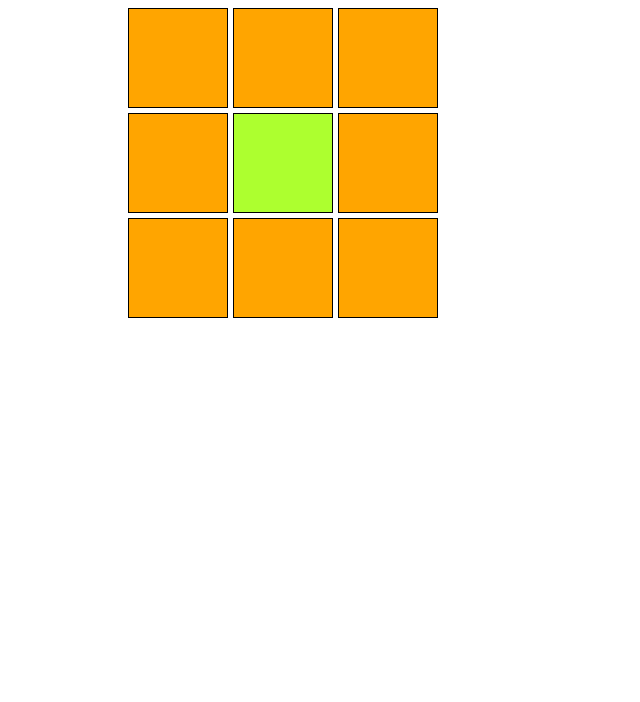
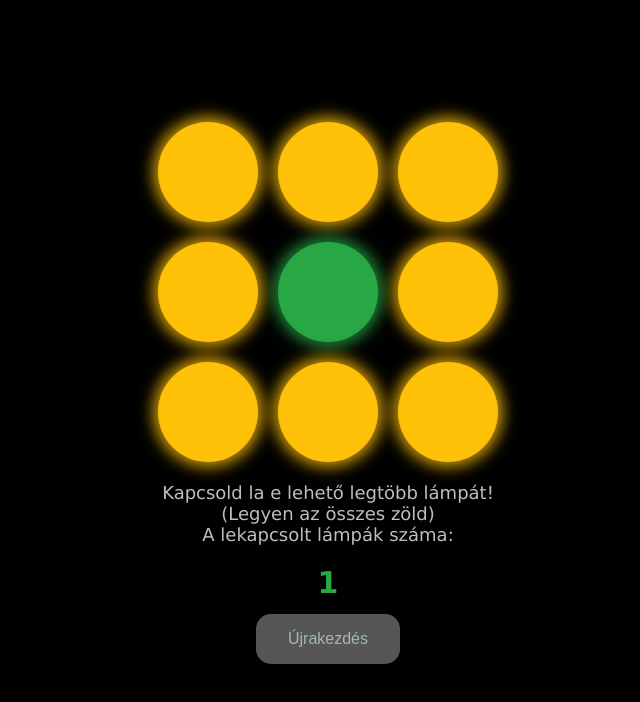
Before and after one commit to KiraLujza/LightOn-teszt, a plain HTML site: page index.html in a window 1280 px wide. Shown: the whole page, without its empty margins (312-952 px from the left). Drawn offline with Linux system fonts and the light colour scheme.

Commit message:
javitasok, ujrakezd gomb

```diff
--- a/Infopanel.js
+++ b/Infopanel.js
@@ -0,0 +1,22 @@
+export default class Infopanel
+{
+
+    #szuloElem
+    constructor(szam, szuloElem)
+    {
+        this.szam = szam
+        this.#szuloElem = szuloElem
+        this.lampaszamlalo();
+
+    }
+
+
+    lampaszamlalo()
+    {
+        let html = `<p>Kapcsold la e lehető legtöbb lámpát! (Legyen az összes zöld)
+                        <br>A lekapcsolt lámpák száma:</p>
+                    <p class="kiemelt">${this.szam}</p>`;
+
+        this.#szuloElem.insertAdjacentHTML("beforeend", html);
+    }
+}
--- a/Jatekter.js
+++ b/Jatekter.js
@@ -1,21 +1,71 @@
-import Lampa from "./Lampa.js"
+import Infopanel from "./Infopanel.js";
+import Lampa from "./Lampa.js";
 
 export default class Jatekter{
     #allapotok
+
     constructor(szuloelem){
         this.szuloelem = szuloelem
-        this.#allapotok = [false,false,false,false,true,false,false,false,false]
+        this.#allapotok = [false, false, false,
+                            false, true, false,
+                            false, false, false];
 
         this.megjelenit();
         this.kezel();
-        this.nyertesFigyel();
+        this.ujrakezd();
+
     }
 
+
+    ujrakezd()
+    {
+        let elem = document.getElementsByClassName("ujra")[0];
+        let html = `<button class="gomb">Újrakezdés</button>`;
+
+        elem.insertAdjacentHTML("beforeend", html);
+
+        let gomb = document.querySelector(".gomb");
+        gomb.addEventListener("click", (event)=>{
+            console.log(event)
+            this.visszaall();
+            this.megjelenit()
+        });
+    }
+
+    visszaall()
+    {
+
+        for (let index = 0; index < this.#allapotok.length; index++)
+        {
+           this.#allapotok[index] = Math.random() < 0.5;
+           console.log(index)
+        }
+    }
+
+    megszamlal()
+    {
+        let szamlal = 0;
+        for (let index = 0; index < this.#allapotok.length; index++)
+        {
+            if(this.#allapotok[index] === true)
+            {
+                szamlal++;
+            }
+        }
+        return szamlal;
+    }
+
+
     megjelenit(){
+        this.szuloelem.innerHTML = "";
         for (let index = 0; index < this.#allapotok.length; index++) {
             new Lampa(this.szuloelem,this.#allapotok[index],index)
 
         }
+
+        this.nyertesFigyel();
+
+        new Infopanel(this.megszamlal(), this.szuloelem);
     }
 
     kezel(){
@@ -24,53 +74,50 @@ export default class Jatekter{
             this.#allapotok[index] = this.#allapotok[index] === true ? false : true;
             console.log(this.#allapotok[index])
 
-                // Toggle the neighbors in a 3x3 grid (up, down, left, right)
                 const neighbours = this.getNeighbours(index);
 
-                // Toggle the neighboring lamps
                 neighbours.forEach(neighborIndex => {
                     this.#allapotok[neighborIndex] = this.#allapotok[neighborIndex] === true ? false : true;
                 });
-
-                this.szuloelem.innerHTML = "";
-
                 this.megjelenit();
 
-                this.nyertesFigyel();
-
-
-
-
             }
-    )}
+    )};
 
 
     getNeighbours(index){
         const neighbors = [];
 
-        // Calculate row and column based on the index
-        const row = Math.floor(index / 3); // 0, 1, or 2
-        const col = index % 3; // 0, 1, or 2
+        const row = Math.floor(index / 3);
+        const col = index % 3;
 
-        // Check the neighbors based on the row and column
-        if (row > 0) neighbors.push(index - 3); // Up
-        if (row < 2) neighbors.push(index + 3); // Down
-        if (col > 0) neighbors.push(index - 1); // Left
-        if (col < 2) neighbors.push(index + 1); // Right
+        if (row > 0) neighbors.push(index - 3);
+        if (row < 2) neighbors.push(index + 3);
+        if (col > 0) neighbors.push(index - 1);
+        if (col < 2) neighbors.push(index + 1);
 
         return neighbors;
 
-}
+    }
 
-    nyertesFigyel(){
+    nyertesFigyel()
+    {
         let win = this.#allapotok.every(state => state === true)
-        if (!win) {
+        if (!win)
+        {
             win = this.#allapotok.every(state => state === false)
 
         }
-        if(win){
-            alert("big win")
+        if (win) {
+            this.szuloelem.innerHTML = "";
+            for (let index = 0; index < this.#allapotok.length; index++) {
+                new Lampa(this.szuloelem,true,index)
+            }
 
+            setTimeout(() => {
+                alert("Big win");
+            }, 500);
+
+        }
     }
 }
-}
--- a/Lampa.js
+++ b/Lampa.js
@@ -14,11 +14,11 @@ export default class Lampa{
     megjelenit(){
         let html = ""
         if (this.#allapot) {
-            html = `<div class="kor green">
+            html = `<div class="lampa zold">
                     </div>`;
 
         }else{
-             html = `<div class="kor orange">
+             html = `<div class="lampa sarga">
                     </div>`;
         }
         this.szuloelem.insertAdjacentHTML("beforeend",html);
@@ -26,7 +26,7 @@ export default class Lampa{
     }
 
     esemeny(){
-        this.elem = document.querySelector(".kor:last-child");
+        this.elem = document.querySelector(".lampa:last-child");
         this.elem.addEventListener("click",(event)=>{
             console.log(this.#index)
 
--- a/index.html
+++ b/index.html
@@ -8,10 +8,14 @@
     <link rel="stylesheet" href="style.css">
 </head>
 <body>
-    <article>
-        <div class="jatekter">
+    <main>
+        <div class="lampak">
 
         </div>
-    </article>
+        <div class="infopanel">
+
+        </div>
+        <div class="ujra"></div>
+    </main>
 </body>
 </html>
--- a/main.js
+++ b/main.js
@@ -1,5 +1,4 @@
 import Jatekter from "./Jatekter.js";
 
-
-let tartElem = document.querySelector(".jatekter")
-const JATEK = new Jatekter(tartElem)
+let elem = document.getElementsByClassName("lampak")[0];
+new Jatekter(elem)
--- a/style.css
+++ b/style.css
@@ -1,39 +1,85 @@
 *{
     box-sizing: border-box;
+    margin: 0;
+    padding: 0;
 }
 
-body{
-    min-height: 100wh;
+body {
+    background-color: #000000;
+    display: flex;
+    justify-content: center;
+    align-items: center;
+    height: 100vh;
+    margin: 0;
 }
 
-.kor{
-    border: 1px solid black;
-    flex: 0 0 30%;
-    max-width: 100px;
-    height: 100px;
-    text-align: center;
-    align-items: center;
+.lampak {
+    display: flex;
+    flex-wrap: wrap;
+    justify-content: center;
+    gap: 20px;
+    width: 340px;
 }
 
-.jatekter{
-    margin: auto;
-    display: flex;
-    flex-wrap: wrap;
-    gap: 5px;
-    max-width: 400px;
+.lampa {
+    width: 100px;
+    height: 100px;
+    border-radius: 50%;
+    transition: all 0.3s ease;
+    cursor: pointer;
+}
+
+.zold {
+    background-color: #28a745;
+    box-shadow: 0 0 15px 5px rgba(40, 167, 69, 0.8);
+}
+
+.sarga {
+    background-color: #ffc107;
+    box-shadow: 0 0 15px 5px rgba(255, 193, 7, 0.8);
+}
+
+.lampa:hover {
+    transform: scale(1.1);
+    box-shadow: 0 0 25px 10px rgba(255, 255, 255, 0.6);
+}
+
+
+.kiemelt{
+    font-size: 30px;
+    color: #28a745;
+    font-weight: bold;
+}
+
+p {
+    font-family: Verdana, Geneva, Tahoma, sans-serif;
+    font-size: large;
+    color: rgb(190, 190, 190);
+    text-align: center;
 
 }
 
-.jatekter div{
-    display: flex;
-    align-items: center;
-    justify-content: center;
+
+.ujra
+{
+    text-align: center;
+    margin: 10px;
 }
 
-.green{
-    background-color: greenyellow;
+.gomb {
+    border: none;
+    color: #a1bba7;
+    background-color: #565656;
+    padding: 16px 32px;
+    text-align: center;
+    text-decoration: none;
+    display: inline-block;
+    font-size: 16px;
+    margin: 4px 2px;
+    cursor: pointer;
+    border-radius: 15px;
 }
 
-.orange{
-    background-color: orange;
+.gomb:hover{
+    background-color: #7b7b7b;
 }
```
